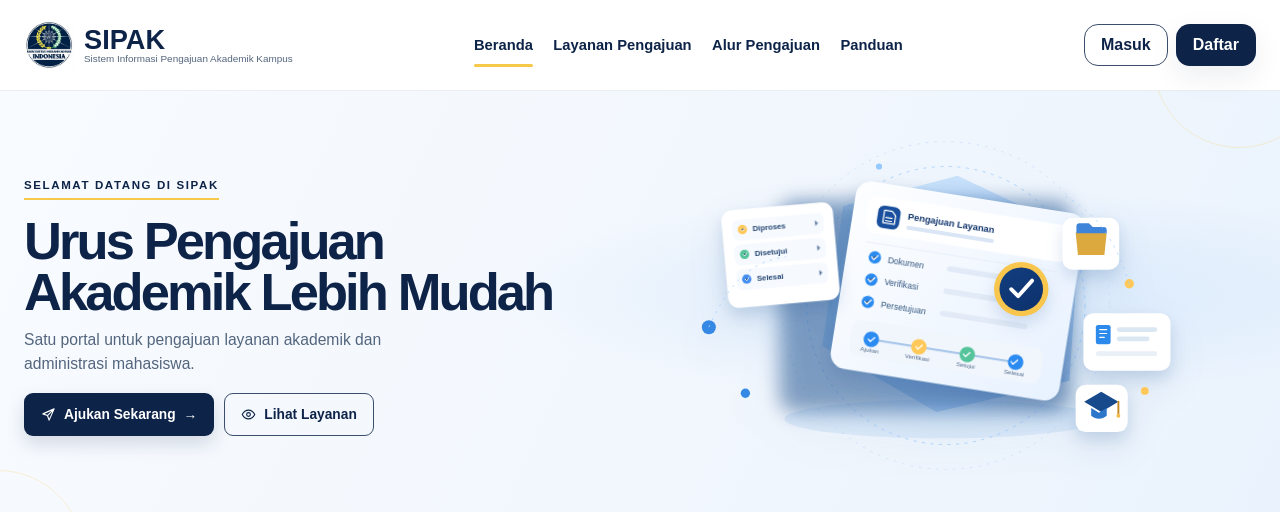
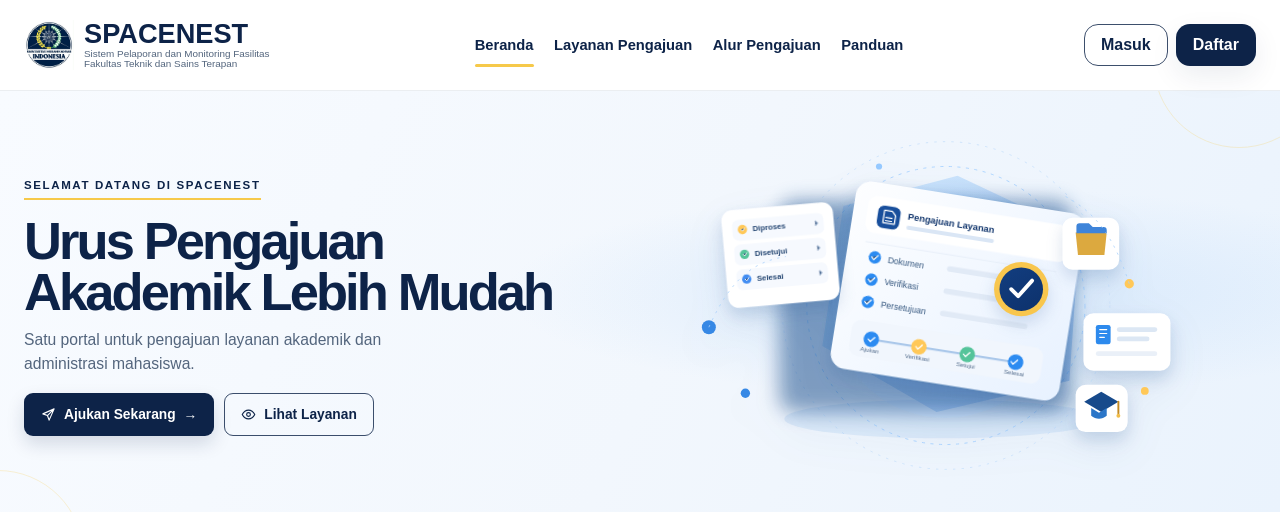
Before and after one commit to cahya01/spacenest, a PHP site: page / in a window 1280 px wide. Shown: the top 513 px of the page. Run offline with PHP 8.4, Linux system fonts and the light colour scheme.

Commit message:
UDAHH BERUBAH NAMA SIPAK NYA

```diff
--- a/src/admin/dashboard.php
+++ b/src/admin/dashboard.php
@@ -11,7 +11,7 @@ $data = dashboardLoadDataSafely('admin', $username);
 dashboardRenderStart('admin', $username, 'Dashboard Admin', 'Cari pengajuan, mahasiswa, atau layanan...', $data['error'] ?? '');
 ?>
 <div class="dashboard-page-heading">
-    <div><span class="panel-kicker">PUSAT OPERASIONAL SIPAK</span><h1>Dashboard Admin</h1><p>Pantau pengajuan dan kelola layanan akademik dalam satu tempat.</p></div>
+    <div><span class="panel-kicker">PUSAT OPERASIONAL SPACENEST</span><h1>Dashboard Admin</h1><p>Pantau laporan dan kelola fasilitas dalam satu tempat.</p></div>
     <span class="dashboard-date desktop-date"><?php echo dashboardEscape(date('l, d F Y')); ?></span>
 </div>
 
--- a/src/assets/css/style.css
+++ b/src/assets/css/style.css
@@ -619,7 +619,7 @@ img {
 .login-brand-caption {
     font-size: 0.8rem;
     line-height: 1.5;
-    white-space: nowrap;
+    max-width: 250px;
 }
 
 .welcome-copy {
--- a/src/assets/js/app.js
+++ b/src/assets/js/app.js
@@ -63,7 +63,7 @@ document.addEventListener('DOMContentLoaded', function () {
                 'Siapkan data diri dan informasi akademik yang diminta pada formulir pengajuan.'
             ],
             steps: [
-                'Masuk ke SIPAK menggunakan akun mahasiswa.',
+                'Masuk ke SPACENEST menggunakan akun mahasiswa.',
                 'Buka menu pengajuan, pilih layanan skripsi jika tersedia, lalu isi judul atau topik sementara, program studi, dan keterangan yang diminta.',
                 'Unggah berkas pendukung dengan isi yang jelas dan dapat dibaca, kemudian periksa kembali semua isian.',
                 'Kirim pengajuan dan simpan nomor atau bukti pengajuan untuk memudahkan tindak lanjut.',
@@ -87,7 +87,7 @@ document.addEventListener('DOMContentLoaded', function () {
                 'Hubungi instansi tujuan untuk mengetahui persyaratan penerimaan peserta magang.'
             ],
             steps: [
-                'Masuk ke SIPAK dengan akun mahasiswa.',
+                'Masuk ke SPACENEST dengan akun mahasiswa.',
                 'Pilih layanan magang jika tersedia dan isi nama instansi, alamat atau lokasi, bidang kegiatan, serta rencana periode magang.',
                 'Jelaskan tujuan pengajuan dan kebutuhan surat pengantar atau persetujuan kampus.',
                 'Lampirkan dokumen yang diminta, periksa kembali nama instansi dan tanggal kegiatan, lalu kirim pengajuan.',
@@ -111,7 +111,7 @@ document.addEventListener('DOMContentLoaded', function () {
                 'Periksa ejaan nama, nomor induk mahasiswa, program studi, dan periode akademik.'
             ],
             steps: [
-                'Masuk ke SIPAK menggunakan akun mahasiswa.',
+                'Masuk ke SPACENEST menggunakan akun mahasiswa.',
                 'Pilih layanan surat aktif kuliah jika tersedia.',
                 'Isi tujuan surat, nama pihak atau instansi penerima, alamat tujuan bila diminta, dan keterangan tambahan.',
                 'Lampirkan bukti pendukung hanya jika diminta, lalu periksa ulang data sebelum mengirim.',
@@ -134,7 +134,7 @@ document.addEventListener('DOMContentLoaded', function () {
                 'Tuliskan alasan cuti, semester yang dimohonkan, dan rencana semester aktif kembali secara jelas.'
             ],
             steps: [
-                'Masuk ke SIPAK dengan akun mahasiswa.',
+                'Masuk ke SPACENEST dengan akun mahasiswa.',
                 'Pilih layanan cuti jika tersedia dan tentukan semester atau periode cuti yang dimohonkan.',
                 'Isi alasan cuti dengan lengkap serta cantumkan rencana kembali aktif.',
                 'Unggah surat permohonan dan bukti pendukung yang relevan, kemudian periksa seluruh data.',
@@ -158,7 +158,7 @@ document.addEventListener('DOMContentLoaded', function () {
                 'Hubungi dosen pembimbing akademik atau program studi bila kendala menyangkut persetujuan akademik.'
             ],
             steps: [
-                'Masuk ke SIPAK menggunakan akun mahasiswa.',
+                'Masuk ke SPACENEST menggunakan akun mahasiswa.',
                 'Pilih dispensasi KRS jika layanan tersedia pada periode pengajuan.',
                 'Jelaskan kendala, mata kuliah yang terkait, dan tindakan yang sudah dicoba.',
                 'Lampirkan bukti pendukung yang relevan dan pastikan informasi semester serta mata kuliah benar.',
@@ -182,7 +182,7 @@ document.addEventListener('DOMContentLoaded', function () {
                 'Periksa apakah lokasi atau jenis penelitian memerlukan izin etik atau persetujuan tambahan.'
             ],
             steps: [
-                'Masuk ke SIPAK menggunakan akun mahasiswa.',
+                'Masuk ke SPACENEST menggunakan akun mahasiswa.',
                 'Pilih layanan izin penelitian jika tersedia, lalu isi judul, lokasi, tujuan, metode ringkas, dan rentang waktu penelitian.',
                 'Masukkan nama instansi atau pihak yang dituju dengan ejaan dan alamat yang benar.',
                 'Unggah proposal atau ringkasan penelitian dan dokumen persetujuan pembimbing yang diminta.',
--- a/src/includes/footer.php
+++ b/src/includes/footer.php
@@ -1,7 +1,7 @@
     </main>
 
     <footer class="footer">
-        <p>&copy; <?php echo date('Y'); ?> SIPAK</p>
+        <p>&copy; <?php echo date('Y'); ?> SPACENEST</p>
     </footer>
 
     <script src="../assets/js/app.js"></script>
--- a/src/includes/header.php
+++ b/src/includes/header.php
@@ -3,12 +3,12 @@
 <head>
     <meta charset="UTF-8">
     <meta name="viewport" content="width=device-width, initial-scale=1.0">
-    <title>SIPAK</title>
+    <title>SPACENEST</title>
     <link rel="stylesheet" href="../assets/css/style.css">
 </head>
 <body>
     <header class="topbar">
-        <div class="brand">SIPAK</div>
+        <div class="brand">SPACENEST</div>
         <div class="user-info">
             <span><?php echo htmlspecialchars($_SESSION['user']['username'] ?? 'User'); ?></span>
             <a href="../logout.php">Logout</a>
--- a/src/index.php
+++ b/src/index.php
@@ -12,7 +12,7 @@ if (isset($_SESSION['user'])) {
 <head>
     <meta charset="UTF-8">
     <meta name="viewport" content="width=device-width, initial-scale=1.0">
-    <title>SIPAK | Sistem Informasi Pengajuan Akademik Kampus</title>
+    <title>SPACENEST | Sistem Pelaporan dan Monitoring Fasilitas Fakultas Teknik dan Sains Terapan</title>
     <link rel="stylesheet" href="assets/css/style.css?v=<?= filemtime(__DIR__ . '/assets/css/style.css') ?>">
     <script src="assets/js/app.js?v=<?= filemtime(__DIR__ . '/assets/js/app.js') ?>" defer></script>
 </head>
@@ -22,8 +22,8 @@ if (isset($_SESSION['user'])) {
             <div class="brand">
                 <img src="assets/img/WhatsApp Image 2026-10-16 at 20.53.26.jpeg" alt="Logo Universitas Muhammadiyah Indonesia">
                 <div class="brand-text">
-                    <span class="brand-title">SIPAK</span>
-                    <small>Sistem Informasi Pengajuan Akademik Kampus</small>
+                    <span class="brand-title">SPACENEST</span>
+                    <small>Sistem Pelaporan dan Monitoring Fasilitas Fakultas Teknik dan Sains Terapan</small>
                 </div>
             </div>
 
@@ -45,7 +45,7 @@ if (isset($_SESSION['user'])) {
         <section class="hero">
             <div class="container hero-wrap">
                 <div class="hero-copy">
-                    <span class="eyebrow">SELAMAT DATANG DI SIPAK</span>
+                    <span class="eyebrow">SELAMAT DATANG DI SPACENEST</span>
                     <h1>Urus Pengajuan Akademik Lebih Mudah</h1>
                     <p>
                         Satu portal untuk pengajuan layanan akademik dan administrasi mahasiswa.
@@ -69,7 +69,7 @@ if (isset($_SESSION['user'])) {
             </div>
         </section>
 
-        <section class="hero-highlights" aria-label="Keunggulan SIPAK">
+        <section class="hero-highlights" aria-label="Keunggulan SPACENEST">
             <div class="container highlights-grid">
                 <article class="highlight-item">
                     <span class="highlight-icon" aria-hidden="true">
@@ -165,7 +165,7 @@ if (isset($_SESSION['user'])) {
                 <p class="service-dialog-note" id="service-dialog-note"></p>
             </div>
             <div class="service-dialog-footer">
-                <span>Sudah siap? Masuk ke SIPAK untuk memulai.</span>
+                <span>Sudah siap? Masuk ke SPACENEST untuk memulai.</span>
                 <a class="btn btn-primary" href="login.php">Masuk untuk Mengajukan <span aria-hidden="true">→</span></a>
             </div>
         </dialog>
--- a/src/mahasiswa/dashboard.php
+++ b/src/mahasiswa/dashboard.php
@@ -12,9 +12,9 @@ dashboardRenderStart('mahasiswa', $username, 'Dashboard Mahasiswa', 'Cari pengaj
 ?>
 <section class="dashboard-welcome student-welcome">
     <div>
-        <span class="dashboard-eyebrow">PORTAL AKADEMIK SIPAK</span>
+        <span class="dashboard-eyebrow">SPACENEST</span>
         <h1>Selamat datang, <?php echo dashboardEscape($username); ?>!</h1>
-        <p>Pantau pengajuan akademik Anda dan temukan layanan yang dibutuhkan dengan lebih mudah.</p>
+        <p>Pantau laporan fasilitas dan temukan informasi yang dibutuhkan dengan lebih mudah.</p>
         <a class="dashboard-primary-link" href="buat_pengajuan.php">Buat Pengajuan <span aria-hidden="true">→</span></a>
     </div>
     <div class="welcome-decoration" aria-hidden="true">
--- a/src/mahasiswa/profil.php
+++ b/src/mahasiswa/profil.php
@@ -24,7 +24,7 @@ try {
         $profileError = 'Data profil mahasiswa tidak ditemukan.';
     }
 } catch (mysqli_sql_exception | RuntimeException $exception) {
-    error_log('SIPAK student profile error: ' . $exception->getMessage());
+    error_log('SPACENEST student profile error: ' . $exception->getMessage());
     $profileError = 'Data profil belum dapat dimuat. Silakan coba kembali beberapa saat lagi.';
 }
 
@@ -34,7 +34,7 @@ dashboardRenderStart('mahasiswa', $username, 'Profil Mahasiswa', 'Cari profil at
     <div>
         <span class="panel-kicker">AKUN MAHASISWA</span>
         <h1>Profil Saya</h1>
-        <p>Periksa NIM, fakultas, dan program studi yang terdaftar di akun SIPAK Anda.</p>
+        <p>Periksa NIM, fakultas, dan program studi yang terdaftar di akun SPACENEST Anda.</p>
     </div>
 </section>
 
--- a/src/superadmin/dashboard.php
+++ b/src/superadmin/dashboard.php
@@ -11,7 +11,7 @@ $data = dashboardLoadDataSafely('superadmin', $username);
 dashboardRenderStart('superadmin', $username, 'Dashboard Superadmin', 'Cari pengguna, role, atau pengaturan...', $data['error'] ?? '');
 ?>
 <div class="dashboard-page-heading">
-    <div><span class="panel-kicker">KONTROL SISTEM</span><h1>Dashboard Superadmin</h1><p>Kelola pengguna dan pantau aktivitas aplikasi SIPAK.</p></div>
+    <div><span class="panel-kicker">KONTROL SISTEM</span><h1>Dashboard Superadmin</h1><p>Kelola pengguna dan pantau aktivitas aplikasi SPACENEST.</p></div>
     <span class="dashboard-date desktop-date"><?php echo dashboardEscape(date('l, d F Y')); ?></span>
 </div>
 
@@ -55,7 +55,7 @@ dashboardRenderStart('superadmin', $username, 'Dashboard Superadmin', 'Cari peng
         <div class="admin-quick-links superadmin-quick-links">
             <a href="pengguna.php"><span class="quick-link-icon shortcut-blue">♙</span><span><strong>Kelola Pengguna</strong><small>Tambah dan tinjau akun pengguna</small></span><b aria-hidden="true">›</b></a>
             <a href="role.php"><span class="quick-link-icon shortcut-purple">◇</span><span><strong>Kelola Role</strong><small>Atur hak akses aplikasi</small></span><b aria-hidden="true">›</b></a>
-            <a href="pengaturan.php"><span class="quick-link-icon shortcut-yellow">⚙</span><span><strong>Pengaturan Sistem</strong><small>Konfigurasi aplikasi SIPAK</small></span><b aria-hidden="true">›</b></a>
+            <a href="pengaturan.php"><span class="quick-link-icon shortcut-yellow">⚙</span><span><strong>Pengaturan Sistem</strong><small>Konfigurasi aplikasi SPACENEST</small></span><b aria-hidden="true">›</b></a>
         </div>
     </section>
 </div>
--- a/src/superadmin/pengaturan.php
+++ b/src/superadmin/pengaturan.php
@@ -19,7 +19,7 @@ require_once __DIR__ . '/../includes/header.php';
 </aside>
 <main class="content">
     <h1>Pengaturan Sistem</h1>
-    <p>Konfigurasi umum dan keamanan aplikasi SIPAK.</p>
+    <p>Konfigurasi umum dan keamanan aplikasi SPACENEST.</p>
 </main>
 <?php
 require_once __DIR__ . '/../includes/footer.php';
```
Also changed, not shown: src/daftar.php (+7 -7 lines), src/includes/dashboard_layout.php (+5 -5 lines), src/login.php (+7 -7 lines).
